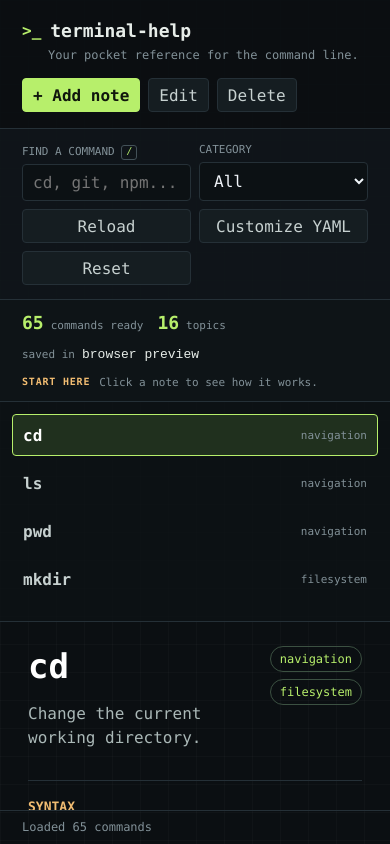
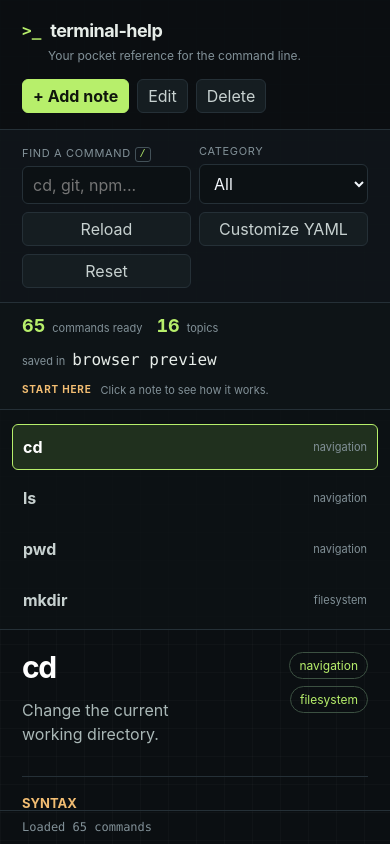
Before and after one commit to dzikrirazzan/terminalHelper, a React (Vite) app: page / in a window 390 px wide. Built offline with nearby package versions, Linux system fonts and the light colour scheme.

Commit message:
feat: refresh responsive command workspace

```diff
--- a/src/renderer/App.tsx
+++ b/src/renderer/App.tsx
@@ -331,7 +331,13 @@ export function App() {
       <section className="workspace">
         <nav className="command-list" aria-label="Commands">
           {filteredCommands.map((command) => (
-            <button key={command.id} type="button" className={command.id === selectedCommand?.id ? "command-row active" : "command-row"} onClick={() => setSelectedId(command.id)}>
+            <button
+              key={command.id}
+              type="button"
+              className={command.id === selectedCommand?.id ? "command-row active" : "command-row"}
+              aria-current={command.id === selectedCommand?.id ? "true" : undefined}
+              onClick={() => setSelectedId(command.id)}
+            >
               <span className="command-title">{command.title}</span>
               <span className="command-category">{command.category}</span>
             </button>
--- a/src/renderer/styles.css
+++ b/src/renderer/styles.css
@@ -9,7 +9,9 @@
   --accent: #b7ef6b;
   --accent-soft: #20301e;
   --warm: #f2bd72;
-  font-family: ui-monospace, SFMono-Regular, Menlo, Monaco, Consolas, "Liberation Mono", "Courier New", monospace;
+  --font-ui: ui-sans-serif, -apple-system, BlinkMacSystemFont, "Segoe UI", sans-serif;
+  --font-mono: "SFMono-Regular", Consolas, "Liberation Mono", monospace;
+  font-family: var(--font-ui);
   background: var(--bg);
   color: var(--text);
   letter-spacing: 0;
@@ -36,7 +38,7 @@ textarea {
 
 button {
   border: 1px solid var(--line);
-  border-radius: 4px;
+  border-radius: 6px;
   background: var(--panel-raised);
   color: #c7d1d0;
   min-height: 34px;
@@ -70,7 +72,7 @@ select,
 textarea {
   width: 100%;
   border: 1px solid var(--line);
-  border-radius: 4px;
+  border-radius: 6px;
   background: #0c1114;
   color: #f2f6fb;
   padding: 8px 10px;
@@ -97,6 +99,7 @@ textarea {
   background: var(--bg);
   background-image: linear-gradient(rgba(255, 255, 255, 0.018) 1px, transparent 1px), linear-gradient(90deg, rgba(255, 255, 255, 0.018) 1px, transparent 1px);
   background-size: 28px 28px;
+  isolation: isolate;
 }
 
 .controls-stack {
@@ -120,6 +123,7 @@ textarea {
 }
 
 .brand-mark {
+  font-family: var(--font-mono);
   color: var(--accent);
   font-weight: 700;
 }
@@ -133,6 +137,8 @@ textarea {
 
 .topbar h1 {
   font-size: 18px;
+  font-weight: 700;
+  letter-spacing: -0.03em;
   color: var(--text);
 }
 
@@ -185,6 +191,7 @@ textarea {
 .form-grid span {
   color: var(--muted);
   font-size: 11px;
+  letter-spacing: 0.06em;
   text-transform: uppercase;
 }
 
@@ -229,6 +236,7 @@ kbd {
 .collection-strip strong {
   color: var(--accent);
   font-size: 18px;
+  font-variant-numeric: tabular-nums;
 }
 
 .collection-strip span {
@@ -259,7 +267,7 @@ kbd {
   min-height: 0;
   overflow-y: auto;
   border-right: 1px solid var(--line);
-  padding: 12px;
+  padding: 14px 12px;
   background: rgba(13, 18, 21, 0.78);
 }
 
@@ -269,8 +277,8 @@ kbd {
   gap: 8px;
   align-items: center;
   width: 100%;
-  min-height: 42px;
-  margin-bottom: 6px;
+  min-height: 46px;
+  margin-bottom: 5px;
   border-color: transparent;
   background: transparent;
   text-align: left;
@@ -280,6 +288,13 @@ kbd {
   border-color: var(--accent);
   background: var(--accent-soft);
   color: #ffffff;
+}
+
+.command-row:focus-visible {
+  position: relative;
+  z-index: 1;
+  outline: 2px solid var(--accent);
+  outline-offset: -2px;
 }
 
 .command-title {
@@ -299,7 +314,7 @@ kbd {
   min-width: 0;
   min-height: 0;
   overflow-y: auto;
-  padding: 24px 28px 32px;
+  padding: clamp(22px, 4vw, 44px) clamp(22px, 5vw, 64px) 40px;
 }
 
 .detail-head {
@@ -313,7 +328,10 @@ kbd {
 
 .detail-head h2 {
   color: #ffffff;
-  font-size: 34px;
+  font-size: clamp(30px, 4vw, 48px);
+  letter-spacing: -0.05em;
+  line-height: 1;
+  text-wrap: balance;
 }
 
 .detail-head p,
@@ -369,6 +387,7 @@ code {
   border-radius: 4px;
   background: #0a1012;
   color: #c8f58b;
+  font-family: var(--font-mono);
   padding: 10px;
 }
 
@@ -400,6 +419,7 @@ code {
   color: var(--muted);
   padding: 9px 22px;
   font-size: 12px;
+  font-family: var(--font-mono);
 }
 
 .error {
@@ -556,6 +576,10 @@ code {
     margin-left: 0;
   }
 
+  .collection-path {
+    flex-basis: 100%;
+  }
+
   .form-grid {
     grid-template-columns: 1fr;
   }
@@ -565,3 +589,33 @@ code {
     grid-column: auto;
   }
 }
+
+@media (max-width: 820px) and (min-width: 621px) {
+  .toolbar {
+    grid-template-columns: minmax(160px, 1fr) 130px repeat(3, auto);
+    padding-inline: 16px;
+  }
+
+  .topbar,
+  .collection-strip,
+  .statusbar {
+    padding-inline: 16px;
+  }
+
+  .workspace {
+    grid-template-columns: 200px minmax(0, 1fr);
+  }
+
+  .detail-pane {
+    padding-inline: 24px;
+  }
+}
+
+@media (prefers-reduced-motion: reduce) {
+  *,
+  *::before,
+  *::after {
+    scroll-behavior: auto !important;
+    transition-duration: 0.01ms !important;
+  }
+}
```
